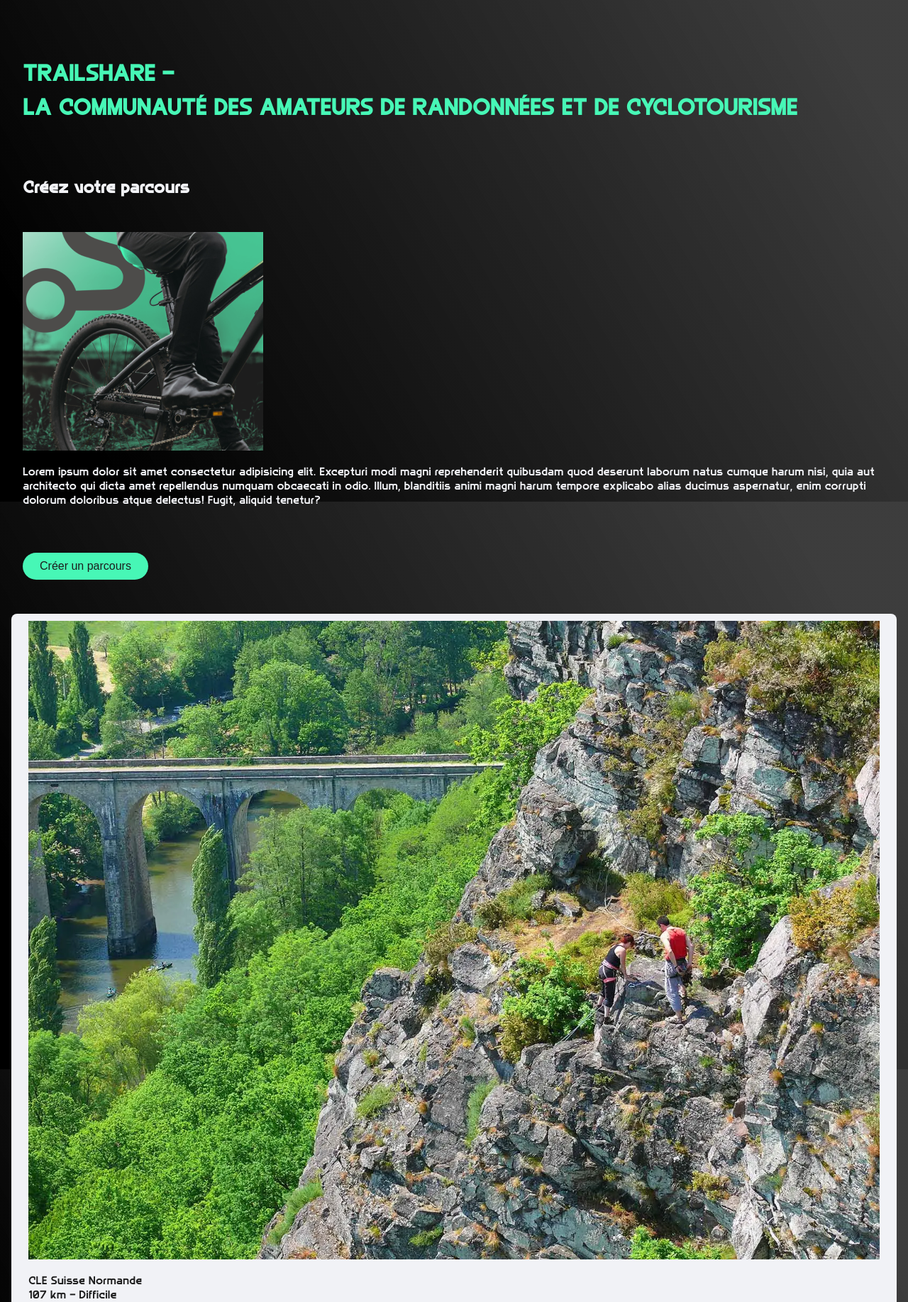
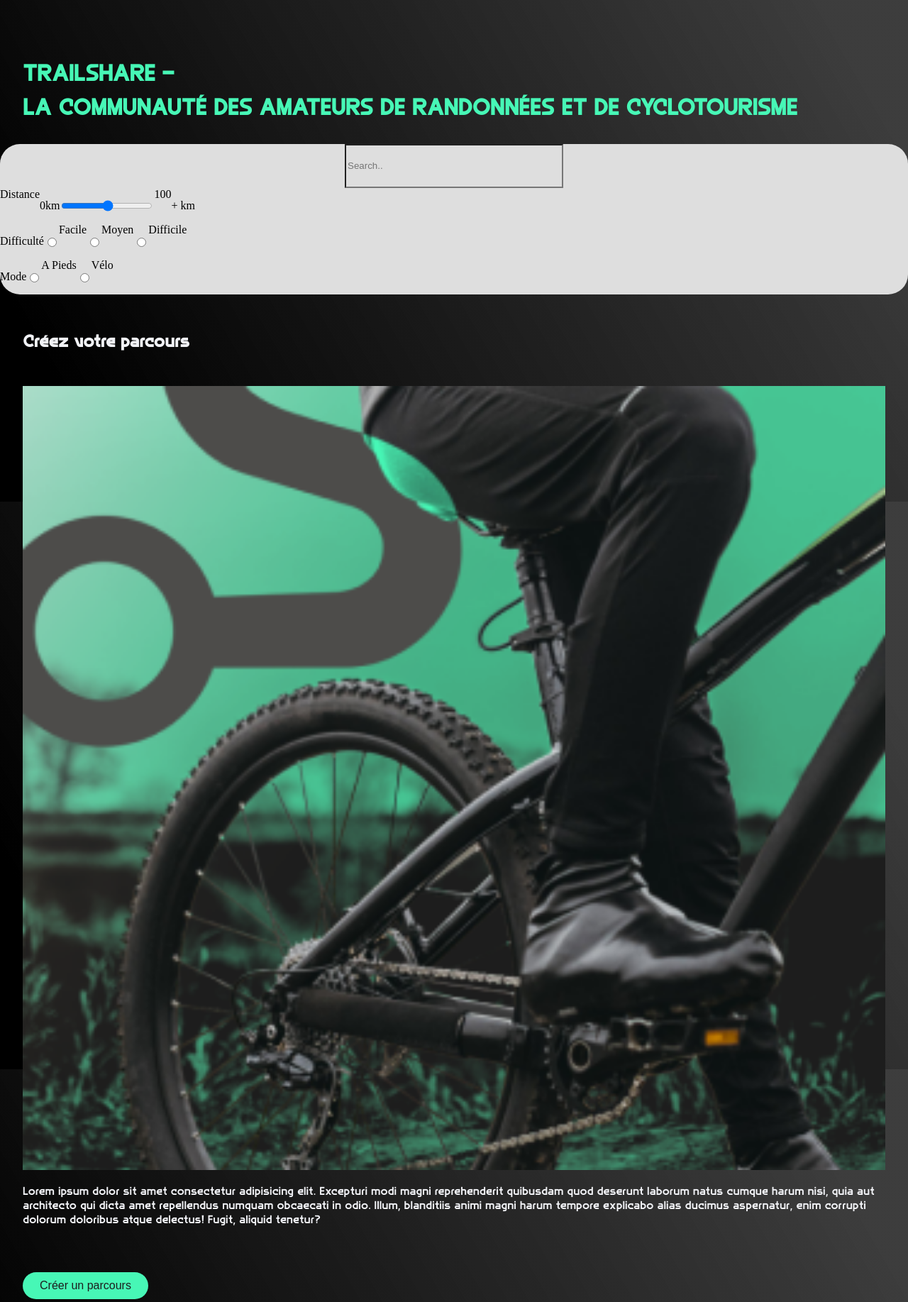
Before and after one commit to doko972/Tray-map, a PHP site: page / in a window 1280 px wide. Shown: the part 93-1928 px from the top of the page at 71% size. Run offline with PHP 8.4, Linux system fonts and the light colour scheme.

Commit message:
add form search

```diff
--- a/app/css/styles.css
+++ b/app/css/styles.css
@@ -22,6 +22,7 @@ body {
   --white: #f1f2f6;
   --black: #1d1d1d;
   --blue: #aeb8fe;
+  --grey: #DEDEDE;
   --gradient: rgba(67, 69, 77, 0.521);
   font-size: 16px;
 }
@@ -206,8 +207,7 @@ body {
   padding: 2rem;
 }
 .trail-create-img {
-  height: 308px;
-  width: 339px;
+  width: 100%;
 }
 .trail-create-ttl,
 .trail-create-txt {
@@ -237,3 +237,27 @@ body {
   color: var(--black);
   font-family: "Broaek - Thin";
 }
+
+/*RANGE*/
+.range-container{
+  display: flex;
+  flex-direction: column;
+  width: 100%;
+  background-color: var(--grey);
+  border-radius: 28px;
+}
+.range-nav{
+  display: flex;
+  border-top-left-radius: 28px;
+  border-top-right-radius: 28px;
+  justify-content: center;
+}
+.range-choice{
+  display: flex;
+}
+.range-search{
+  width: 300px;
+  height: 56px;
+  background-color: var(--grey);
+  border-color: none;
+}
--- a/app/index.php
+++ b/app/index.php
@@ -42,18 +42,61 @@ include 'includes/_database.php';
         </nav>
     </header>
     <main>
-        <h1 class="main-ttl">trailshare - <br> la communauté des amateurs de randonnées et de cyclotourisme</h1>
-
+        <section>
+            <h1 class="main-ttl">trailshare - <br> la communauté des amateurs de randonnées et de cyclotourisme</h1>
+        </section>
+        <!--Create select route-->
+        <section class="range-container">
+            <div class="range-nav">
+                <form action="/action_page.php">
+                    <input class="range-search" type="text" placeholder="Search.." name="search">
+                    <!-- <button type="submit"><i class=""></i></button> -->
+                </form>
+            </div>
+            <form>
+                <div class="range-choice">
+                    <label for="distance">Distance</label>
+                    <p>0km</p>
+                    <!-- <input type="range" id="distance" name="distance" min="0" max="100" step="0.01"/> -->
+                    <input type="range" value="distance" min="1" max="100"
+                        oninput="this.nextElementSibling.value = this.value">
+                    <output>100</output>
+                    <p>+ km</p>
+                </div>
+                <div class="range-choice">
+                    <p>Difficulté</p>
+                    <input type="radio" id="easy" name="level" value="easy">
+                    <label for="medium">Facile</label><br>
+                    <input type="radio" id="medium" name="level" value="medium">
+                    <label for="medium">Moyen</label><br>
+                    <input type="radio" id="hard" name="level" value="hard">
+                    <label for="medium">Difficile</label><br>
+                </div>
+                <div class="range-choice">
+                    <p>Mode</p>
+                    <input type="radio" id="onfoot" name="class_route" value="onfoot">
+                    <label for="medium">A Pieds</label><br>
+                    <input type="radio" id="bike" name="class_route" value="bike">
+                    <label for="medium">Vélo</label><br>
+                </div>
+            </form>
+        </section>
+        <!--End of Create select route-->
         <section class="trail-create">
             <h2 class="trail-create-ttl">Créez votre parcours</h2>
             <img class="trail-create-img" src="./img//Rectangle 61.png" alt="cycliste">
-            <p class="trail-create-txt">Lorem ipsum dolor sit amet consectetur adipisicing elit. Excepturi modi magni reprehenderit quibusdam quod deserunt laborum natus cumque harum nisi, quia aut architecto qui dicta amet repellendus numquam obcaecati in odio. Illum, blanditiis animi magni harum tempore explicabo alias ducimus aspernatur, enim corrupti dolorum doloribus atque delectus! Fugit, aliquid tenetur?</p>
+            <p class="trail-create-txt">Lorem ipsum dolor sit amet consectetur adipisicing elit. Excepturi modi magni
+                reprehenderit quibusdam quod deserunt laborum natus cumque harum nisi, quia aut architecto qui dicta
+                amet repellendus numquam obcaecati in odio. Illum, blanditiis animi magni harum tempore explicabo alias
+                ducimus aspernatur, enim corrupti dolorum doloribus atque delectus! Fugit, aliquid tenetur?</p>
             <button class="trail-create-btn btn">Créer un parcours</button>
         </section>
         <section class="trail-card">
             <img class="trail-card-img" src="./img//route_4-1.webp" alt="clecy">
             <p class="trail-card-txt">CLE Suisse Normande<br> 107 km - Difficile</p>
-            <p class="trail-card-txt">Découvrez ce parcours de vélo de 108,7 km à proximité de Cormelles-le-Royal. Ce parcours emprunte 82 km de routes et 26,7 km de pistes cyclables. Il présente une ascension cumulée de plus de 1160m</p>
+            <p class="trail-card-txt">Découvrez ce parcours de vélo de 108,7 km à proximité de Cormelles-le-Royal. Ce
+                parcours emprunte 82 km de routes et 26,7 km de pistes cyclables. Il présente une ascension cumulée de
+                plus de 1160m</p>
             <button class="btn">Voir la fiche parcours</button>
         </section>
     </main>
```
